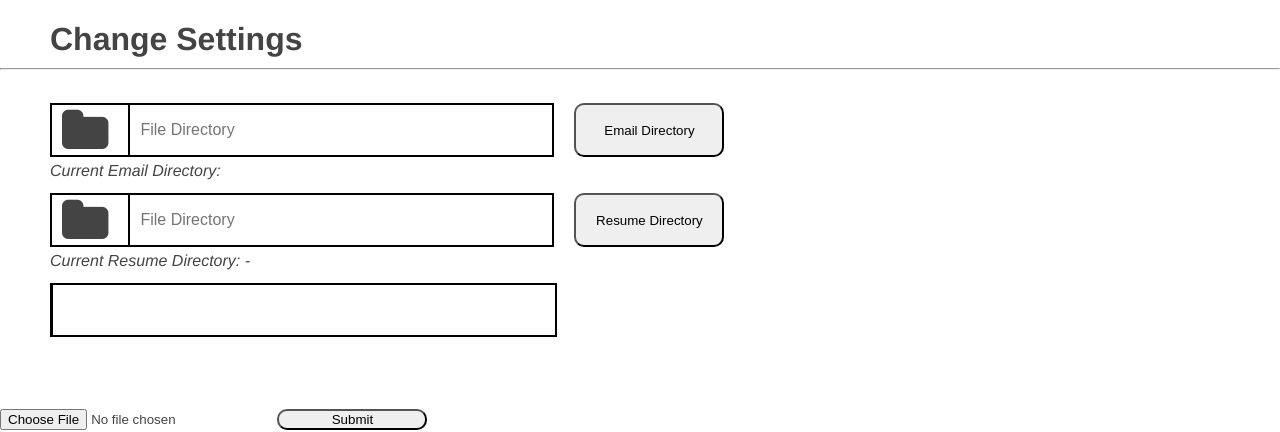
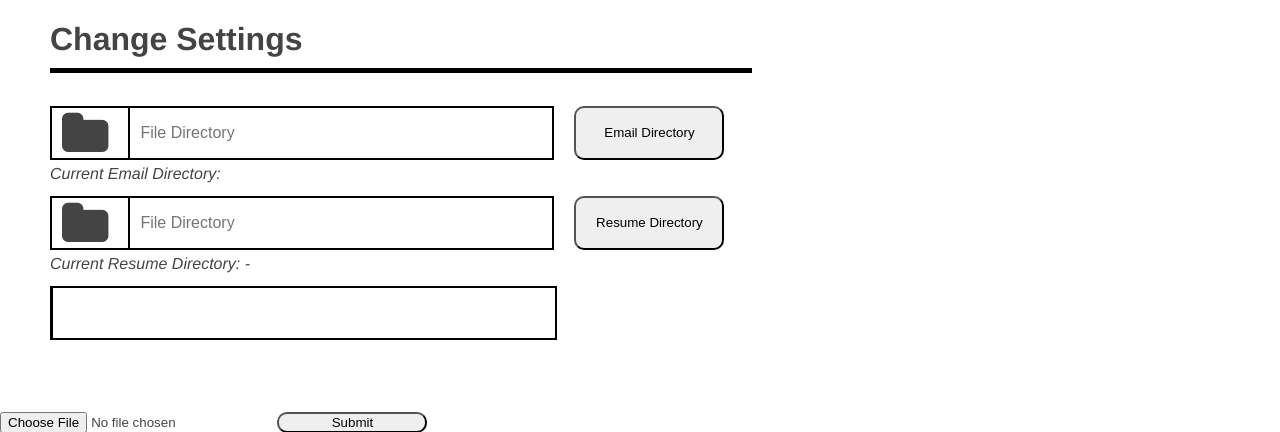
Before and after one commit to DevOps-Team5-2022/DevOps_Oct2022_Team5_Assignment, a Flask app: page /Settings in a window 1280 px wide. Shown: the part 50-482 px from the top of the page. Run offline with Flask 2, Linux system fonts and the light colour scheme; some libraries are stand-ins or nearby versions.

```diff
--- a/static/css/main.css
+++ b/static/css/main.css
@@ -74,3 +74,11 @@ h3 {
   color: #444;
   text-decoration: none;
 }
+
+.title-black-line {
+    max-width: 700px;
+    height: 2.5px;
+    background-color: #000000;
+    border-color: transparent;
+    margin-left: 50px;
+}
```
